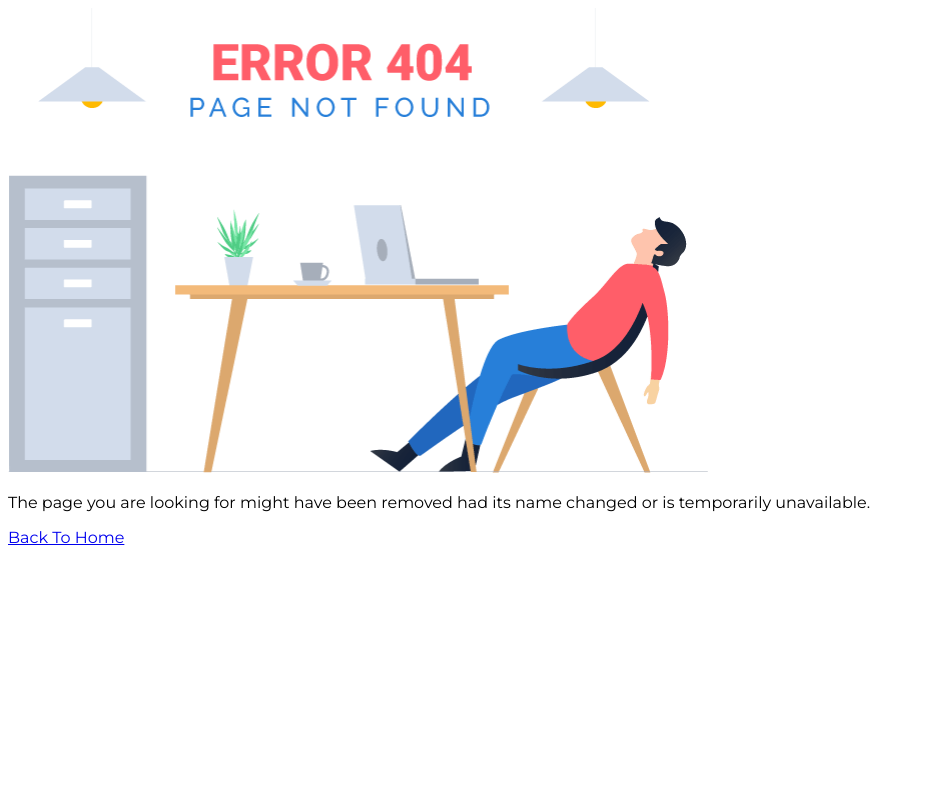
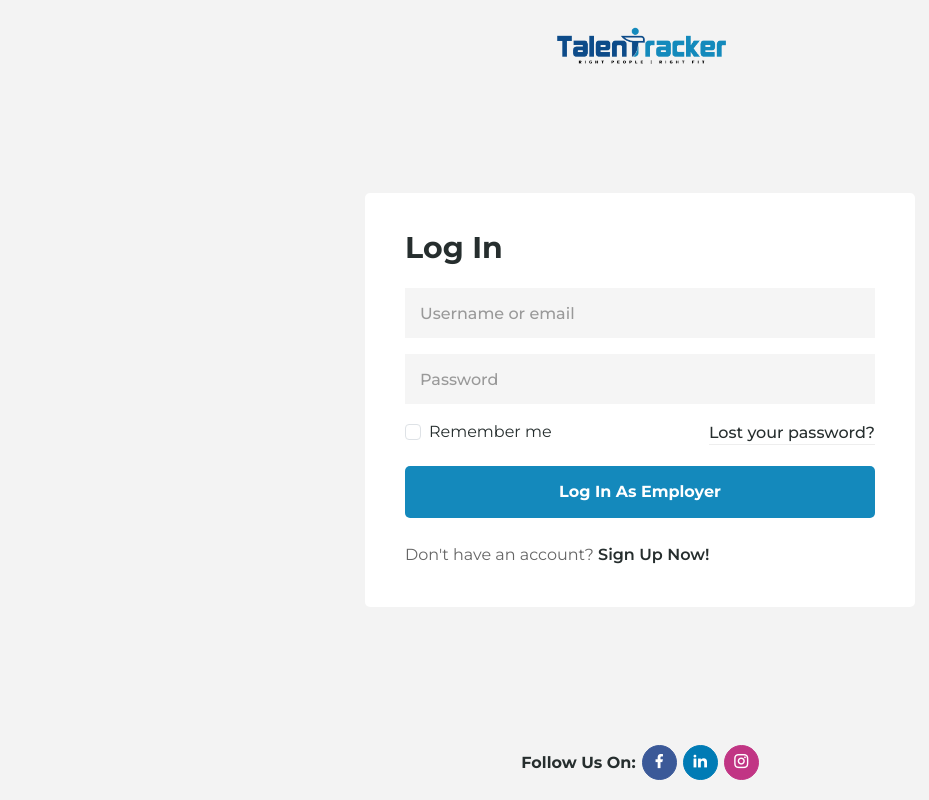
Before and after one commit to MostasirMahim/talentracker-demo, a Next.js app: page /auth/employer/login in a window 1280 px wide. Before the commit this address had no page. Shown: the whole page, without its empty margins (0-929 px from the left). Built offline with nearby package versions, Linux system fonts and the light colour scheme.

Commit message:
feat : employer login part implemented.

```diff
--- /dev/null
+++ b/src/app/(auth)/auth/employer/login/page.js
@@ -0,0 +1,63 @@
+import Link from "next/link";
+import Image from "next/image";
+import EmployerLoginForm from "@/components/Auth/EmployerLoginForm";
+
+function EmployeerLogIn() {
+  return (
+    <>
+      <div className="profile-authentication-area">
+        <div className="logo">
+          <Link href="/" className="d-inline-block">
+            <Image src="/images/ttl_logo.png" alt="logo" width={200} height={50} />
+          </Link>
+        </div>
+
+        <div className="d-table">
+          <div className="d-table-cell">
+            <div className="container">
+              <div className="signin-form">
+                <h2>Log In</h2>
+                <EmployerLoginForm />
+              </div>
+            </div>
+          </div>
+        </div>
+
+        <ul className="social-links d-flex align-items-center justify-content-center">
+          <li>
+            <span>Follow Us On:</span>
+          </li>
+          <li>
+            <a
+              href="https://www.facebook.com/talentracker/"
+              className="facebook"
+              target="_blank"
+            >
+              <i className="ri-facebook-fill"></i>
+            </a>
+          </li>
+          <li>
+            <a
+              href="https://www.linkedin.com/company/talentracker-limited/"
+              className="linkedin"
+              target="_blank"
+            >
+              <i className="ri-linkedin-fill"></i>
+            </a>
+          </li>
+          <li>
+            <a
+              href="https://www.instagram.com/talen_tracker?igsh=NXN2NWY3d2E1a3B4"
+              className="instagram"
+              target="_blank"
+            >
+              <i className="ri-instagram-line"></i>
+            </a>
+          </li>
+        </ul>
+      </div>
+    </>
+  );
+}
+
+export default EmployeerLogIn;
--- /dev/null
+++ b/src/components/Auth/EmployerLoginForm.js
@@ -0,0 +1,87 @@
+"use client";
+
+import { useState } from "react";
+import { useForm } from "react-hook-form";
+import { toast } from "react-toastify";
+import { employerLogin } from "@/actions/auth";
+import Link from "next/link";
+
+export default function EmployerLoginForm() {
+  const [loading, setLoading] = useState(false);
+  const { register, handleSubmit } = useForm();
+
+  async function onSubmit(values) {
+    setLoading(true);
+    try {
+      const formData = {
+        email: values.email,
+        password: values.password,
+      };
+      const res = await employerLogin(formData);
+      if (res?.error) {
+        Object.entries(res?.data?.errors).forEach(([field, messages]) => {
+          messages.forEach((msg) => toast.error(msg));
+        });
+        console.log(res);
+      } else {
+        toast.success("Login successful");
+      }
+    } catch (err) {
+      toast.error(err.message || "Login failed");
+    } finally {
+      setLoading(false);
+    }
+  }
+
+  return (
+    <form onSubmit={handleSubmit(onSubmit)}>
+      <div className="form-group mb-3">
+        <input
+          type="text"
+          className="form-control"
+          placeholder="Username or email"
+          {...register("email", { required: true })}
+        />
+      </div>
+
+      <div className="form-group mb-3">
+        <input
+          type="password"
+          className="form-control"
+          placeholder="Password"
+          {...register("password", { required: true })}
+        />
+      </div>
+
+      <div className="row align-items-center ">
+        <div className="col-lg-6 col-md-6 col-sm-6 ">
+          <div className="form-check">
+            <input className="form-check-input" type="checkbox" id="remember" />
+            <label className="form-check-label" htmlFor="remember">
+              Remember me
+            </label>
+          </div>
+        </div>
+
+        <div className="col-lg-6 col-md-6 col-sm-6 lost-your-password-wrap text-end">
+          <a href="#" className="lost-your-password">
+            Lost your password?
+          </a>
+        </div>
+      </div>
+
+      <button
+        type="submit"
+        className="btn btn-primary w-100"
+        disabled={loading}
+      >
+        {loading ? "Logging in..." : "Log In As Employer"}
+      </button>
+
+      <span className="dont-account">
+        Don&apos;t have an account?{" "}
+        <Link href="/auth/employer/register">Sign Up Now!</Link>
+      </span>
+    </form>
+  );
+}
```
